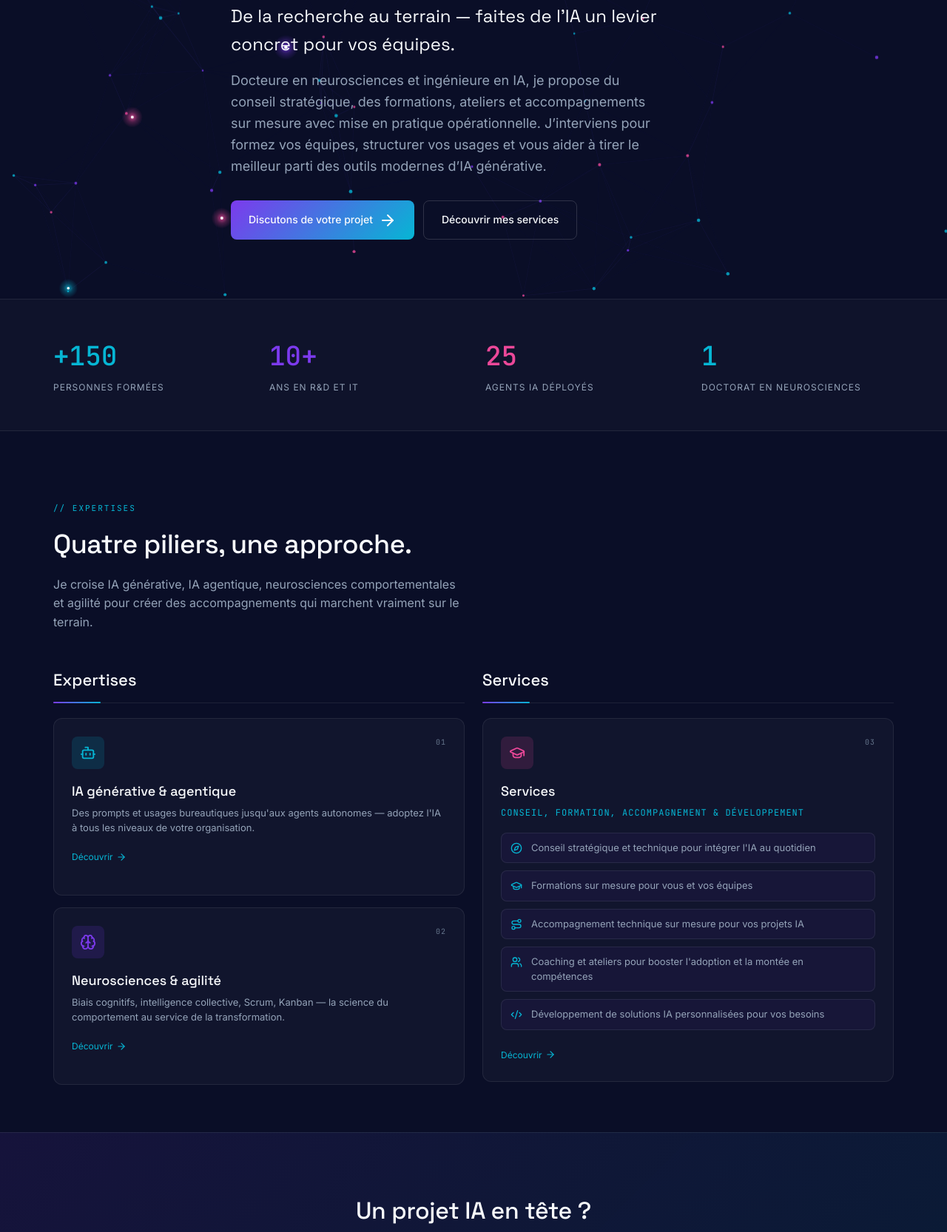
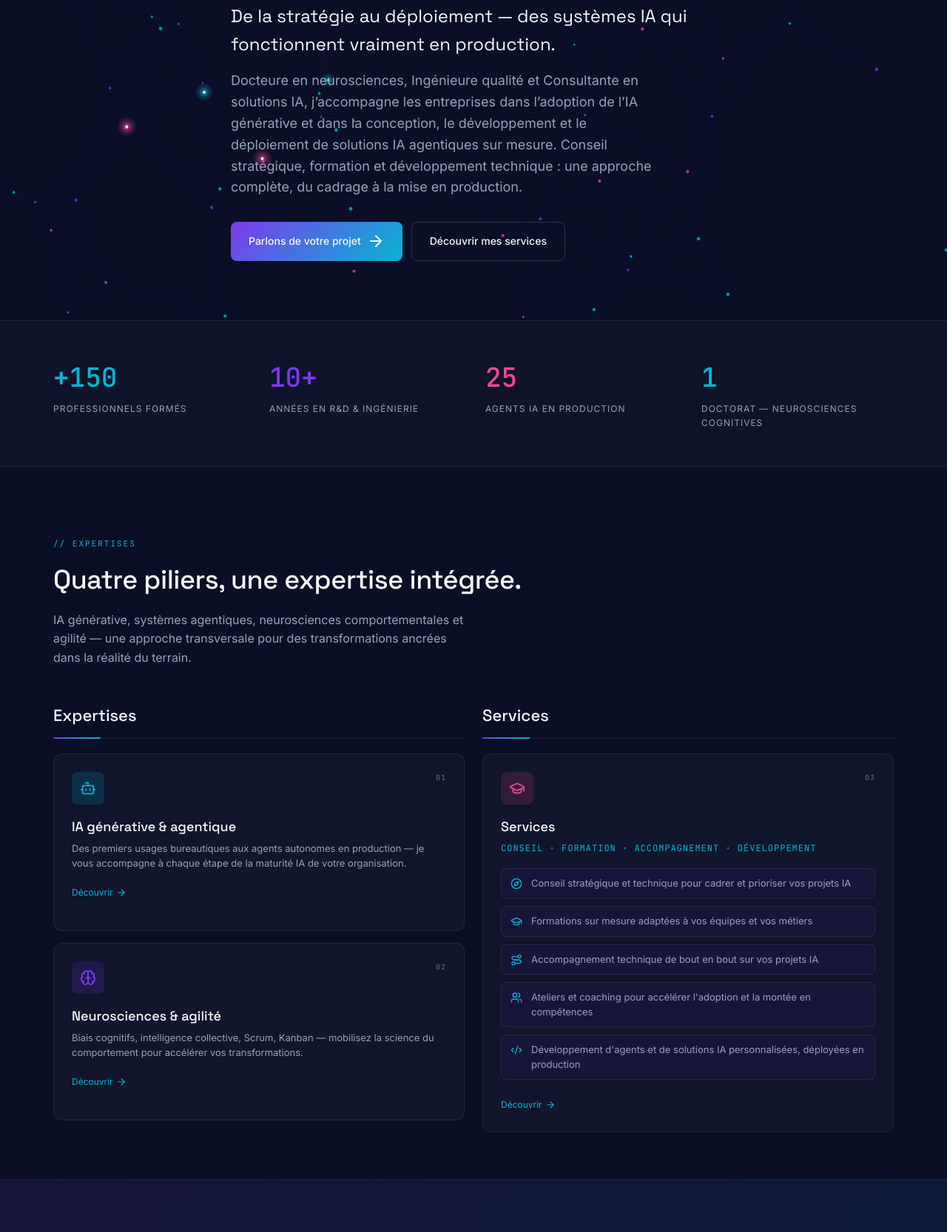
Before and after one commit to libralatomargot-lab/IAtraining, a plain HTML site: page index.html in a window 1280 px wide. Shown: the part 418-2084 px from the top of the page at 74% size. Drawn offline with nearby package versions, Linux system fonts and the light colour scheme.

Commit message:
Refine homepage copy — hero, stats, expertises, CTA
Update all text content on the homepage to sharpen positioning:
- Hero tagline and subtitle rewritten to emphasise production-grade AI systems
- CTA labels updated (Parlons de votre projet / Réserver un échange)
- Stats labels made more precise (Professionnels formés, Années en R&D & ingénierie, Agents IA en production, Doctorat — neurosciences cognitives)
- Expertises section: h2, intro, module descriptions and services list all refined
- CTA section: h2 and subtitle reworded

Co-Authored-By: Claude Sonnet 4.6 <noreply@anthropic.com>

```diff
--- a/index.html
+++ b/index.html
@@ -83,14 +83,16 @@
             <h1 class="hero-title">
                 Accélérez grâce à l' <span class="gradient-text">IA générative & agentique</span>
             </h1>
-            <p class="hero-tagline">De la recherche au terrain — faites de l'IA un levier concret pour vos équipes.</p>
+            <p class="hero-tagline">De la stratégie au déploiement — des systèmes IA qui fonctionnent vraiment en production.</p>
             <p class="hero-subtitle">
-                Docteure en neurosciences et ingénieure en IA, je propose du conseil stratégique, des formations, ateliers et accompagnements sur mesure avec mise en pratique opérationnelle.
-                J’interviens pour formez vos équipes, structurer vos usages et vous aider à tirer le meilleur parti des outils modernes d’IA générative.
+                Docteure en neurosciences, Ingénieure qualité et Consultante en solutions IA, j’accompagne les entreprises dans l’adoption de l’IA générative et dans la
+                conception, le développement et le déploiement de solutions IA agentiques sur mesure.
+                Conseil stratégique, formation et développement technique : une approche complète,
+                du cadrage à la mise en production.
             </p>
             <div class="hero-cta">
                 <a href="mailto:ml.innovconseil@gmail.com" class="btn-primary">
-                    Discutons de votre projet
+                    Parlons de votre projet
                     <i data-lucide="arrow-right"></i>
                 </a>
                 <a href="pages/formations.html" class="btn-secondary">
@@ -105,19 +107,19 @@
         <div class="container stats-grid">
             <div class="stat">
                 <p class="stat-number" data-count="150" data-prefix="+">+0</p>
-                <p class="stat-label">Personnes formées</p>
+                <p class="stat-label">Professionnels formés</p>
             </div>
             <div class="stat">
                 <p class="stat-number" data-count="10" data-suffix="+">0+</p>
-                <p class="stat-label">Ans en R&amp;D et IT</p>
+                <p class="stat-label">Années en R&amp;D &amp; ingénierie</p>
             </div>
             <div class="stat">
                 <p class="stat-number" data-count="25">0</p>
-                <p class="stat-label">Agents IA déployés</p>
+                <p class="stat-label">Agents IA en production</p>
             </div>
             <div class="stat">
                 <p class="stat-number" data-count="1">0</p>
-                <p class="stat-label">Doctorat en neurosciences</p>
+                <p class="stat-label">Doctorat — neurosciences cognitives</p>
             </div>
         </div>
     </section>
@@ -126,9 +128,10 @@
     <section class="expertises" id="expertises">
         <div class="container">
             <p class="section-tag">// EXPERTISES</p>
-            <h2 class="section-title">Quatre piliers, une approche.</h2>
+            <h2 class="section-title">Quatre piliers, une expertise intégrée.</h2>
             <p class="section-intro">
-                Je croise IA générative, IA agentique, neurosciences comportementales et agilité pour créer des accompagnements qui marchent vraiment sur le terrain.
+                IA générative, systèmes agentiques, neurosciences comportementales et agilité —
+                une approche transversale pour des transformations ancrées dans la réalité du terrain.
             </p>
 
             <div class="expertises-layout">
@@ -143,7 +146,8 @@
                         </div>
                         <h3 class="module-title">IA générative &amp; agentique</h3>
                         <p class="module-desc">
-                            Des prompts et usages bureautiques jusqu'aux agents autonomes — adoptez l'IA à tous les niveaux de votre organisation.
+                            Des premiers usages bureautiques aux agents autonomes en production —
+                            je vous accompagne à chaque étape de la maturité IA de votre organisation.
                         </p>
                         <span class="module-link">Découvrir <i data-lucide="arrow-right"></i></span>
                     </a>
@@ -155,7 +159,8 @@
                         </div>
                         <h3 class="module-title">Neurosciences &amp; agilité</h3>
                         <p class="module-desc">
-                            Biais cognitifs, intelligence collective, Scrum, Kanban — la science du comportement au service de la transformation.
+                            Biais cognitifs, intelligence collective, Scrum, Kanban —
+                            mobilisez la science du comportement pour accélérer vos transformations.
                         </p>
                         <span class="module-link">Découvrir <i data-lucide="arrow-right"></i></span>
                     </a>
@@ -171,13 +176,13 @@
                             <span class="module-number">03</span>
                         </div>
                         <h3 class="module-title">Services</h3>
-                        <h4 class="module-subtitle">Conseil, Formation, Accompagnement &amp; Développement</h4>
+                        <h4 class="module-subtitle">Conseil · Formation · Accompagnement · Développement</h4>
                         <ul class="module-services-list">
-                            <li><i data-lucide="compass"></i><span>Conseil stratégique et technique pour intégrer l'IA au quotidien</span></li>
-                            <li><i data-lucide="graduation-cap"></i><span>Formations sur mesure pour vous et vos équipes</span></li>
-                            <li><i data-lucide="route"></i><span>Accompagnement technique sur mesure pour vos projets IA</span></li>
-                            <li><i data-lucide="users"></i><span>Coaching et ateliers pour booster l'adoption et la montée en compétences</span></li>
-                            <li><i data-lucide="code-2"></i><span>Développement de solutions IA personnalisées pour vos besoins</span></li>
+                            <li><i data-lucide="compass"></i><span>Conseil stratégique et technique pour cadrer et prioriser vos projets IA</span></li>
+                            <li><i data-lucide="graduation-cap"></i><span>Formations sur mesure adaptées à vos équipes et vos métiers</span></li>
+                            <li><i data-lucide="route"></i><span>Accompagnement technique de bout en bout sur vos projets IA</span></li>
+                            <li><i data-lucide="users"></i><span>Ateliers et coaching pour accélérer l'adoption et la montée en compétences</span></li>
+                            <li><i data-lucide="code-2"></i><span>Développement d'agents et de solutions IA personnalisées, déployées en production</span></li>
                         </ul>
                         <span class="module-link">Découvrir <i data-lucide="arrow-right"></i></span>
                     </a>
@@ -190,12 +195,12 @@
     <!-- ====================== CTA FINAL ====================== -->
     <section class="cta-section" id="contact">
         <div class="container cta-inner">
-            <h2 class="cta-title">Un projet IA en tête ?</h2>
+            <h2 class="cta-title">Un projet IA à concrétiser ?</h2>
             <p class="cta-subtitle">
-                Échangeons 30 minutes pour cadrer votre besoin. Sans engagement.
+                30 minutes pour cadrer votre besoin et identifier les leviers d'action. Sans engagement.
             </p>
             <a href="mailto:ml.innovconseil@gmail.com" class="btn-primary btn-large">
-                Réserver un créneau
+                Réserver un échange
                 <i data-lucide="arrow-right"></i>
             </a>
         </div>
```
